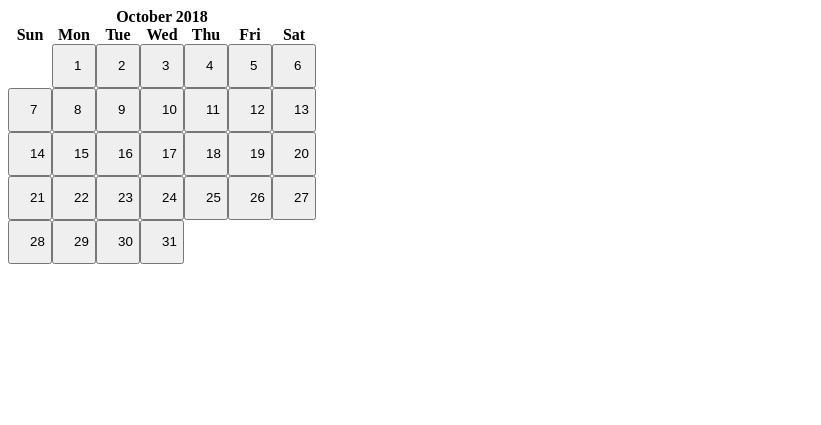
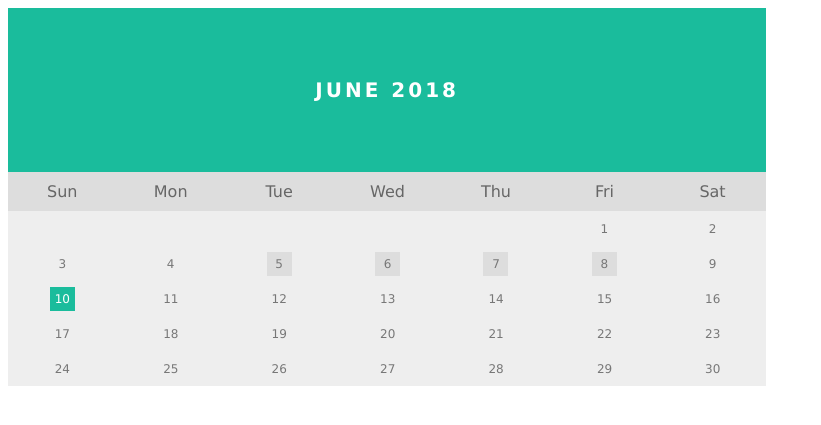
Before and after one commit to axiom6ai/project_badges, a Flask app: page /calendar in a window 1280 px wide. Shown: the top 425 px of the page, without its empty margins (0-821 px from the left). Run offline with Flask 2, Linux system fonts and the light colour scheme; parts of the project's set-up code (start-up, migrations or seed data) failed here and were passed over.

Commit message:
looks nicer now

```diff
--- a/hellotest/app/routes.py
+++ b/hellotest/app/routes.py
@@ -76,14 +76,25 @@ def allstickers():
 
 @app.route('/calendar')
 def calendartest():
+    with open('/Users/brian.xu/desktop/project_badges/hellotest/stickerdata/stickers.csv', 'r') as file:
+        stickers = list(csv.reader(file))
+    test = []
 
-    weekdays = ["mon", "tue", "wed", "thu", "fri", "sat", "sun"]
+    for row in stickers:
+        if len(row[0]) > 1:
+            test.append(int(row[0][3:4]))
+    print(test)
+
+    months = ["January", "February", "March", "April", "May", "June", "July", "August", "September", "October", "November", "December"]
+    weekdays = ["Sun", "Mon", "Tue", "Wed", "Thu", "Fri", "Sat"]
+
+    date = datetime.date(2018, 6, 10)
 
     c =  calendar.Calendar(firstweekday=6)
-    month = c.monthdays2calendar(2018, 10)
+    month = c.monthdays2calendar(date.year, date.month)
 
     #return str(month)
-    return render_template('calendar.html', month=month, weekdays=weekdays)
+    return render_template('calendar.html', month=month, weekdays=weekdays, months=months, date=date, test=test)
 
 ####TESTING_SECTION####
 @app.route('/test')
--- a/hellotest/app/templates/calendar.html
+++ b/hellotest/app/templates/calendar.html
@@ -1,17 +1,91 @@
 <!doctype html>
 <html>
-<table border="0" cellpadding="0" cellspacing="0" class="month">
-<tr><th colspan="7" class="month">October 2018</th></tr>
-<tr><th class="sun">Sun</th><th class="mon">Mon</th><th class="tue">Tue</th><th class="wed">Wed</th><th class="thu">Thu</th><th class="fri">Fri</th><th class="sat">Sat</th></tr>
+<head>
+
+<style>
+body {font-family: Verdana, sans-serif;}
+
+.month {
+    padding: 70px 25px;
+    width: 100%;
+    background: #1abc9c;
+    text-align: center;
+    color: white;
+    font-size: 20px;
+    text-transform: uppercase;
+    letter-spacing: 3px;
+}
+
+.weekdays {
+    margin: 0;
+    padding: 10px 0;
+    background: #ddd;
+    text-align: center;
+    width: 14.3%;
+    color: #666;
+}
+
+.days {
+	padding: 10px 0;
+    background: #eee;
+    margin: 0;
+    text-align: center;
+    margin-bottom: 5px;
+    font-size:12px;
+    color: #777;
+}
+
+.days .active {
+	padding: 5px;
+    background: #1abc9c;
+    color: white
+}
+
+.days .highlighted {
+    padding: 5px;
+    background: #ddd;
+}
+
+.button {
+	width: 15px;
+    height: 15px;
+	padding: 0;
+    border: none;
+    font: inherit;
+    color: inherit;
+    background-color: transparent;
+}
+
+</style>
+</head>
+
+<body>
+
+<table border="0" cellpadding="0" cellspacing="0" style="width: 60%; border-color: #666;">
+<tr><th colspan="7" class="month">{{ months[date.month-1] }} {{ date.year }}</th></tr>
+<tr>
+{% for weekday in weekdays %}
+	<td class="weekdays">{{ weekday }}</td>
+{% endfor %}
+</tr>
 {% for week in month %}
 	<tr>
 	{% for day in week %}
+		<td class="days">
 		{% if day[0] == 0 %}
-			<td class="noday">&nbsp;</td>
+			&nbsp;
+		{% elif day[0] in test %}
+			<span class="highlighted"><button class="button">{{ day[0] }}</button></span>
+		{% elif day[0] != date.day %}
+			<button class="button">{{ day[0] }}</button>
 		{% else %}
-			<td class="{{ weekdays[day[1]] }}" style="text-align: center;"><button style="padding:20px; height: 20px; width: 20px; line-height: 0px; ">{{ day[0] }}</button></td>
+			<span class="active"><button class="button">{{ day[0] }}</button></span>
 		{% endif %}
+		</td>
 	{% endfor %}
+	</tr>
 {% endfor %}
 </table>
+
+</body>
 </html>
```
